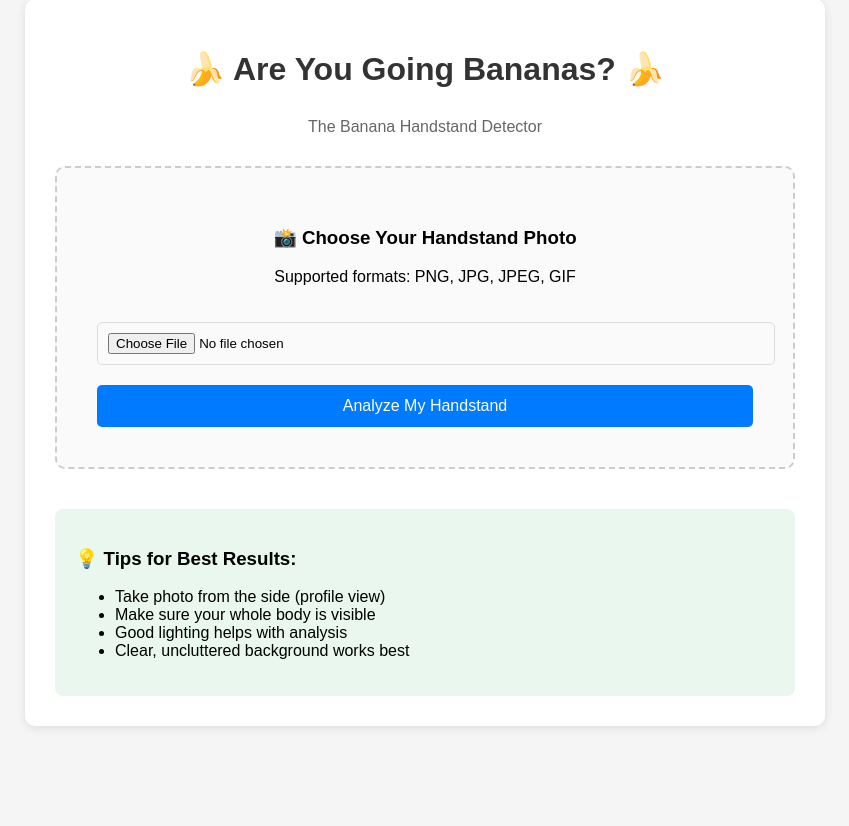
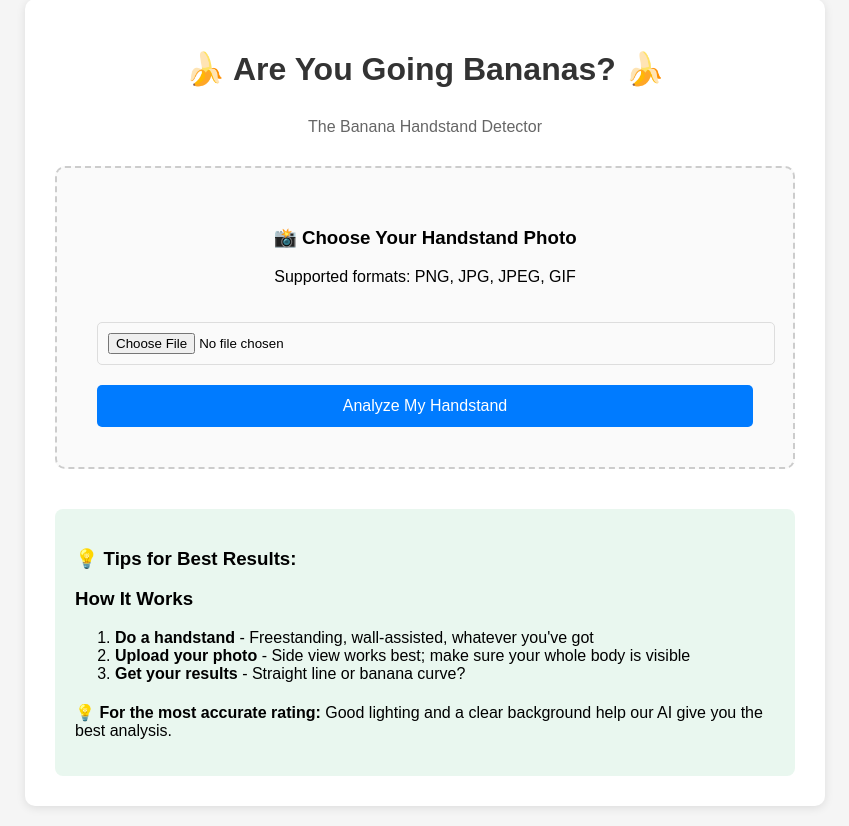
Before and after one commit to shhirl/fixmybanana, a Flask app: page / in a window 1280 px wide. Shown: the part 21-847 px from the top of the page, without its empty margins (215-1064 px from the left). Before the commit the page ends 749 px from the top, so only its background shows below. Run offline with Flask 3, Linux system fonts and the light colour scheme.

Commit message:
Update index.html

```diff
--- a/templates/index.html
+++ b/templates/index.html
@@ -18,11 +18,14 @@
 
 <div style="margin-top: 40px; padding: 20px; background-color: #e9f7ef; border-radius: 8px;">
     <h3>💡 Tips for Best Results:</h3>
-    <ul>
-        <li>Take photo from the side (profile view)</li>
-        <li>Make sure your whole body is visible</li>
-        <li>Good lighting helps with analysis</li>
-        <li>Clear, uncluttered background works best</li>
-    </ul>
+    <h3>How It Works</h3>
+    <ol>
+        <li><strong>Do a handstand</strong> - Freestanding, wall-assisted, whatever you've got</li>
+        <li><strong>Upload your photo</strong> - Side view works best; make sure your whole body is visible</li>
+        <li><strong>Get your results</strong> - Straight line or banana curve?</li>
+    </ol>
+    <p style="margin-top: 20px;">
+        💡 <strong>For the most accurate rating:</strong> Good lighting and a clear background help our AI give you the best analysis.
+    </p>
 </div>
 {% endblock %}
```
